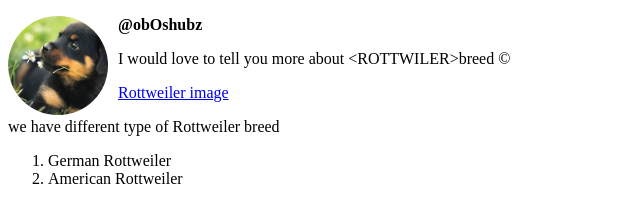
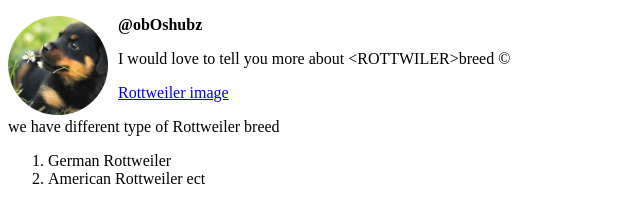
Before and after one commit to OlatomiwaOB/HTML-CSS, a plain HTML site: page index.html in a window 1280 px wide. Shown: the full height of the page, 0-640 px from the left. Drawn offline with Linux system fonts and the light colour scheme.

Commit message:
i add etc to rottweiler

```diff
--- a/index.html
+++ b/index.html
@@ -32,7 +32,7 @@
           <p>we have different type of Rottweiler breed</p>
           <ol>
             <li>German Rottweiler</li>
-             <li>American Rottweiler </li>
+             <li>American Rottweiler ect </li>
              </ol>
         </section>
   </body>
```
